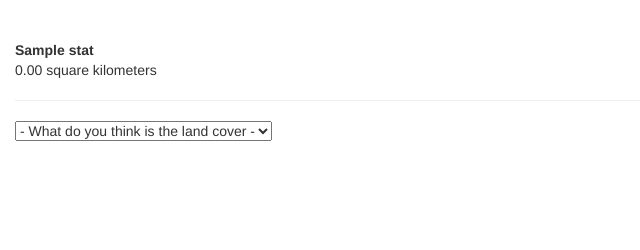
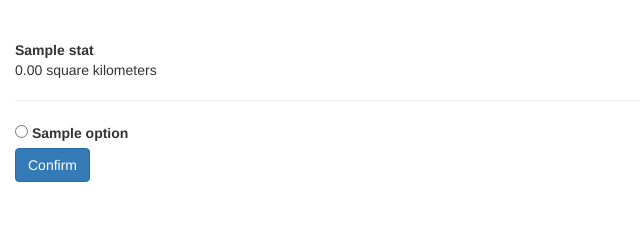
Before and after one commit to Yichuans/geela-microservice, a Flask app: template templates/random.html in a window 1280 px wide. Shown: the part 550-800 px from the top of the page, without its empty margins (0-640 px from the left). Run offline with Flask 2, Linux system fonts and the light colour scheme; the template is opened without the code that fills it: most values are stand-ins (such as "Sample title", 1, 10 or a date in 2020); parts of the project's set-up code (start-up, migrations or seed data) failed here and were passed over; some libraries are stand-ins or nearby versions.

Commit message:
change to radio buttons

```diff
--- a/templates/random.html
+++ b/templates/random.html
@@ -8,7 +8,8 @@
         {% include 'stats.html' %}
 
     </div>
-    <div id="selection">
+
+    <!-- <div id="selection">
         <select class=''>
             <option selected>- What do you think is the land cover -</option>
             {% for option in options %}
@@ -16,7 +17,22 @@
             {% endfor %}
 
         </select>
-    </div>
+    </div> -->
+    <form>
+        <input type="hidden" name="page" value="{{page}}" />
+        <input type="hidden" name="username" value="{{username}}" />
+        {% for option in options %}
+        <div class="form-check">
+            <input class="form-check-input" type="radio" name="landcover" id="exampleRadios1" value="{{option[0]}}">
+            <label class="form-check-label" for="exampleRadios1">
+            {{ option[1] }}
+            </label>
+        </div>
+        {% endfor %}
+        <button type="submit" class="btn btn-primary mb-2">Confirm</button>
+    </form>
+
+
 </div>
 {% endblock %}
 
```
